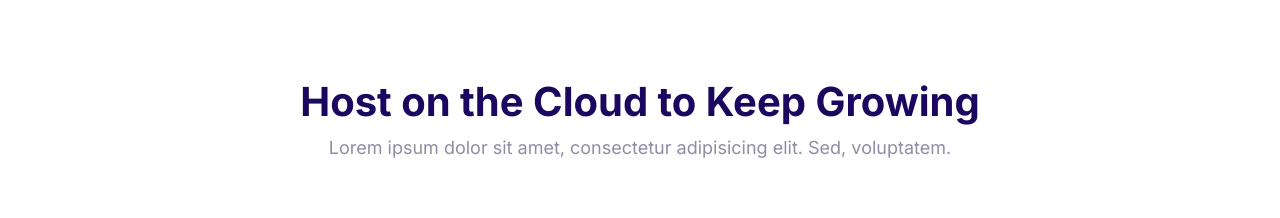
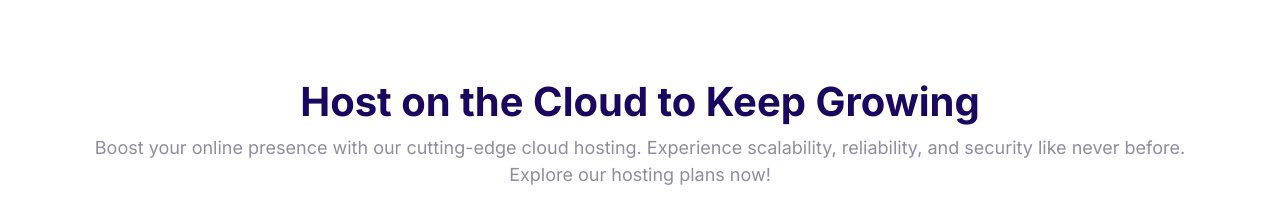
Before and after one commit to Solobrad/Nickefy_Cloud_hosting, a website built with Parcel: page index.html in a window 1280 px wide. Shown: the part 1920-2138 px from the top of the page. Built offline with nearby package versions, Linux system fonts and the light colour scheme.

Commit message:
block features (header changes)

```diff
--- a/index.html
+++ b/index.html
@@ -167,9 +167,11 @@
     <section class="block container">
       <header class="block__header">
         <h2>Host on the Cloud to Keep Growing</h2>
+
         <p>
-          Lorem ipsum dolor sit amet, consectetur adipisicing elit. Sed,
-          voluptatem.
+          Boost your online presence with our cutting-edge cloud hosting.
+          Experience scalability, reliability, and security like never before.
+          Explore our hosting plans now!
         </p>
       </header>
       <article class="grid grid--1x2 feature">
```
Also changed, not shown: components/block-features.html (+4 -1 lines).
